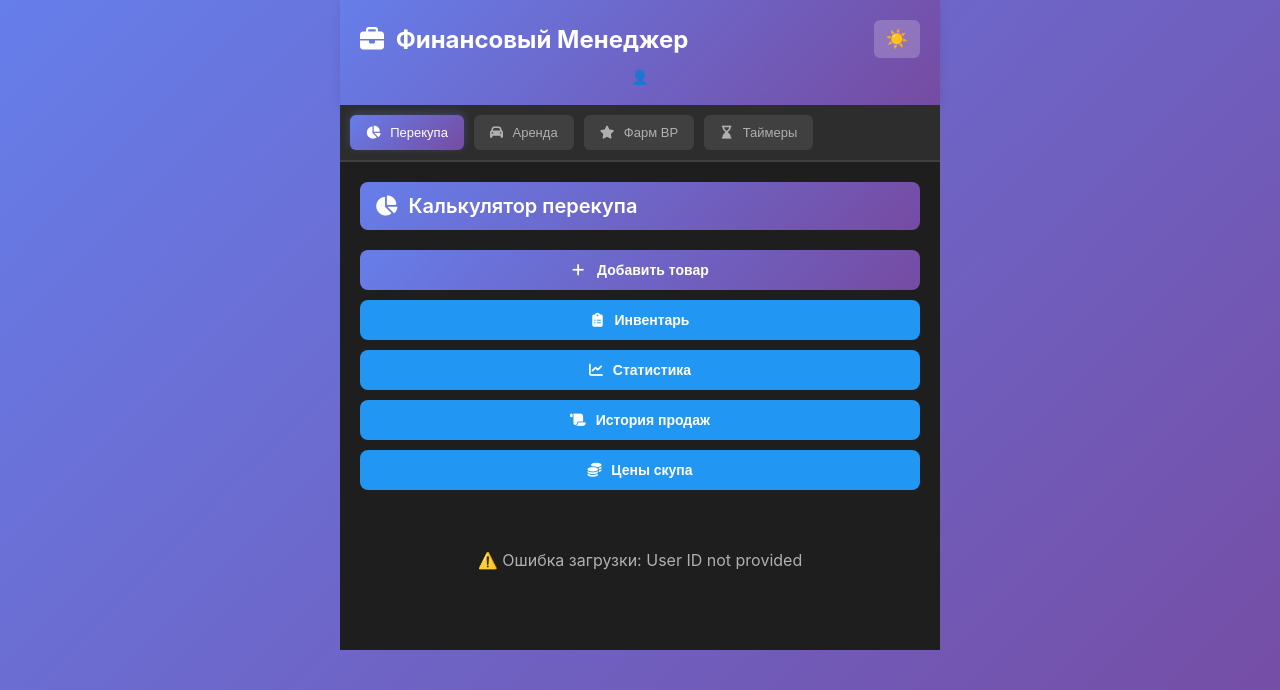
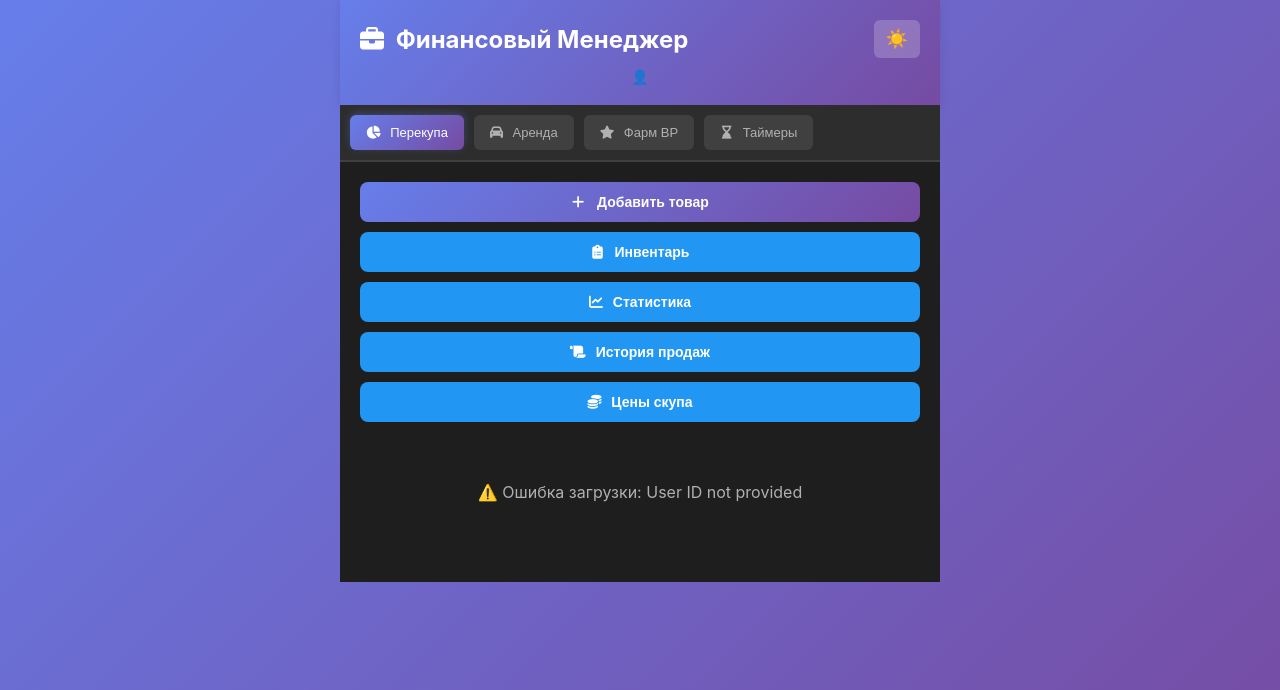
Before and after one commit to noselection69/telegram-bot, a Flask app: page / in a window 1280 px wide. Shown: the top 690 px of the page. Run offline with Flask 3, Linux system fonts and the light colour scheme; some libraries are stand-ins or nearby versions.

Commit message:
Remove section headers from all tabs

```diff
--- a/bot/web/templates/index.html
+++ b/bot/web/templates/index.html
@@ -31,7 +31,6 @@
         <!-- Калькулятор перекупа -->
         <section id="resell-tab" class="tab-content active">
             <div class="section">
-                <h2><i class="fas fa-chart-pie"></i> Калькулятор перекупа</h2>
 
                 <div class="form-group">
                     <button class="btn btn-primary" onclick="showAddItemForm()"><i class="fas fa-plus"></i> Добавить товар</button>
@@ -151,7 +150,6 @@
         <!-- Управление арендой -->
         <section id="rental-tab" class="tab-content">
             <div class="section">
-                <h2><i class="fas fa-car"></i> Управление арендой</h2>
 
                 <div class="form-group">
                     <button class="btn btn-primary" onclick="showAddCarForm()"><i class="fas fa-plus"></i> Добавить авто</button>
@@ -291,7 +289,7 @@
     <!-- Вкладка Фарм BP -->
     <section id="bp-farm-tab" class="tab-content" style="padding: 0 !important; margin: 0 !important;">
         <div class="section" style="margin-bottom: 0;">
-            <h2><i class="fas fa-star"></i> Фарм BP</h2>
+
             <!-- Переключатель VIP - сверху -->
             <div class="vip-toggle-container">
                 <label class="vip-toggle-label">
@@ -322,7 +320,6 @@
     <!-- Вкладка Таймеры -->
     <section id="timers-tab" class="tab-content">
         <div class="section">
-            <h2><i class="fas fa-hourglass-end"></i> Таймеры</h2>
 
             <!-- Стандартные таймеры -->
             <div class="timers-grid">
```
